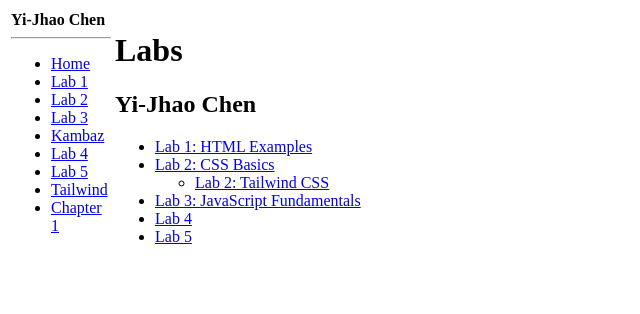
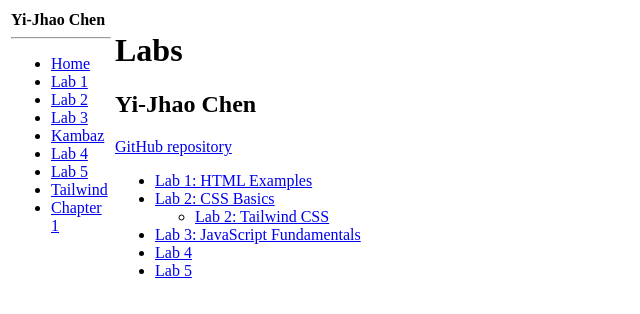
Before and after one commit to JoeChen0430/webdev-client, a Next.js app: page /labs in a window 1280 px wide. Shown: the top 314 px of the page, without its empty margins (0-640 px from the left). Built offline with nearby package versions, Linux system fonts and the light colour scheme.

Commit message:
fix position

```diff
--- a/app/labs/lab2/Positions.tsx
+++ b/app/labs/lab2/Positions.tsx
@@ -1,6 +1,6 @@
 export default function Positions() {
   return (
-    <div>
+    <div id="wd-css-positions">
       <div id="wd-css-position-relative">
         <h2>Relative</h2>
         <div className="wd-bg-color-gray">
--- a/app/labs/page.tsx
+++ b/app/labs/page.tsx
@@ -5,6 +5,18 @@ export default function Labs() {
     <div id="wd-labs">
       <h1>Labs</h1>
       <h2>Yi-Jhao Chen</h2>
+      {/* The grader looks for wd-github on the Labs page itself. The §1.3.9
+          anchor of the same id lives in Lab 1, which is a different document. */}
+      <p>
+        <a
+          href="https://github.com/JoeChen0430/webdev-client"
+          id="wd-github"
+          target="_blank"
+          rel="noreferrer"
+        >
+          GitHub repository
+        </a>
+      </p>
       <ul>
         <li>
           <Link href="/labs/lab1">Lab 1: HTML Examples</Link>
```
